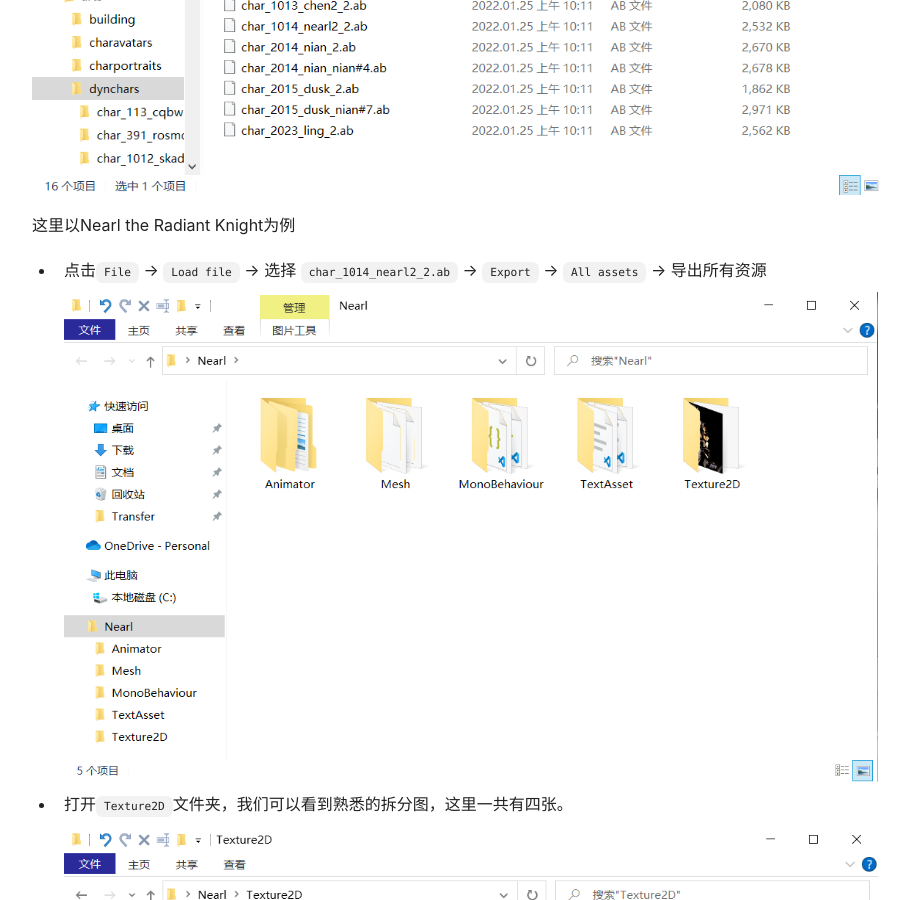
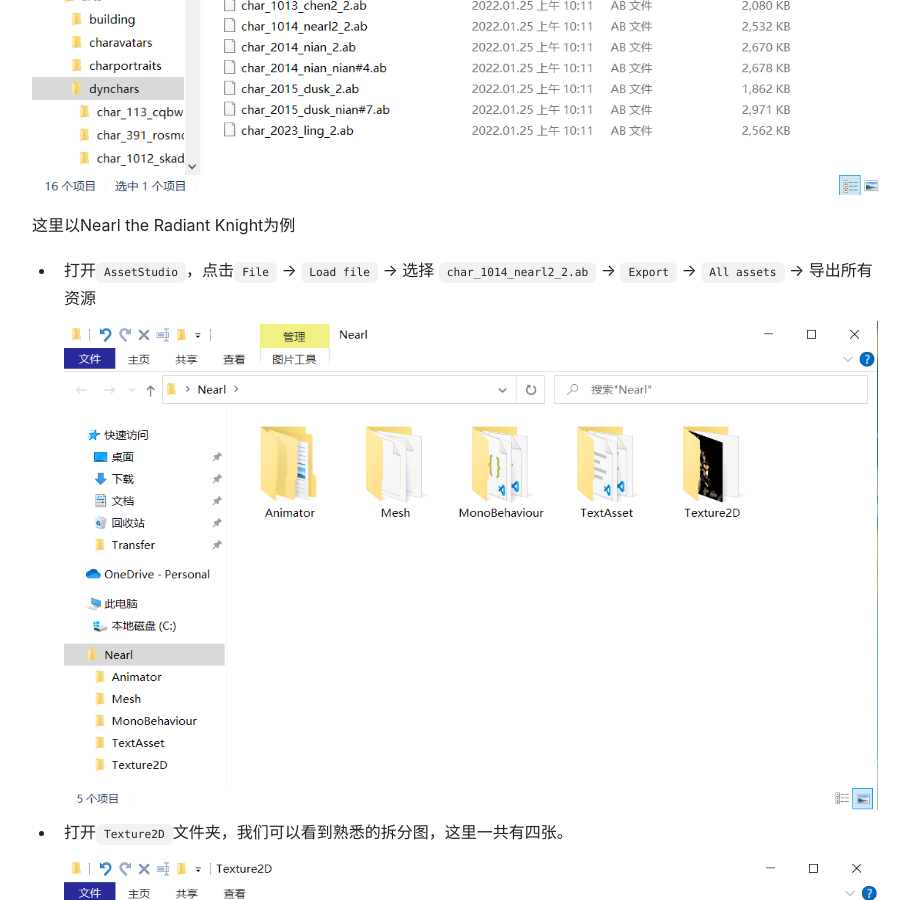
Before and after one commit to frospirum/blogs, a Jekyll site: the page built from _posts/2021-08-28-assetunpack.md, in a window 1280 px wide and 900 px high, scrolled down 6205 px. Shown: the whole window, without its empty margins (71-981 px from the left). Built offline with Jekyll 4.4.1, drawn with Linux system fonts in a browser that asks for light colours; nearby versions of some CDN libraries.

Commit message:
Update 2021-08-28-assetunpack.md

```diff
--- a/_posts/2021-08-28-assetunpack.md
+++ b/_posts/2021-08-28-assetunpack.md
@@ -148,7 +148,7 @@
 
 这里以Nearl the Radiant Knight为例
 
-- 点击`File` -> `Load file` -> 选择 `char_1014_nearl2_2.ab` -> `Export` -> `All assets` -> 导出所有资源
+- 打开`AssetStudio`，点击`File` -> `Load file` -> 选择 `char_1014_nearl2_2.ab` -> `Export` -> `All assets` -> 导出所有资源
 
   ![image-06](https://raw.githubusercontent.com/frospirum/blogs/main/assets/images/posts/2021-08-28-assetunpack/06.png)
 
```
